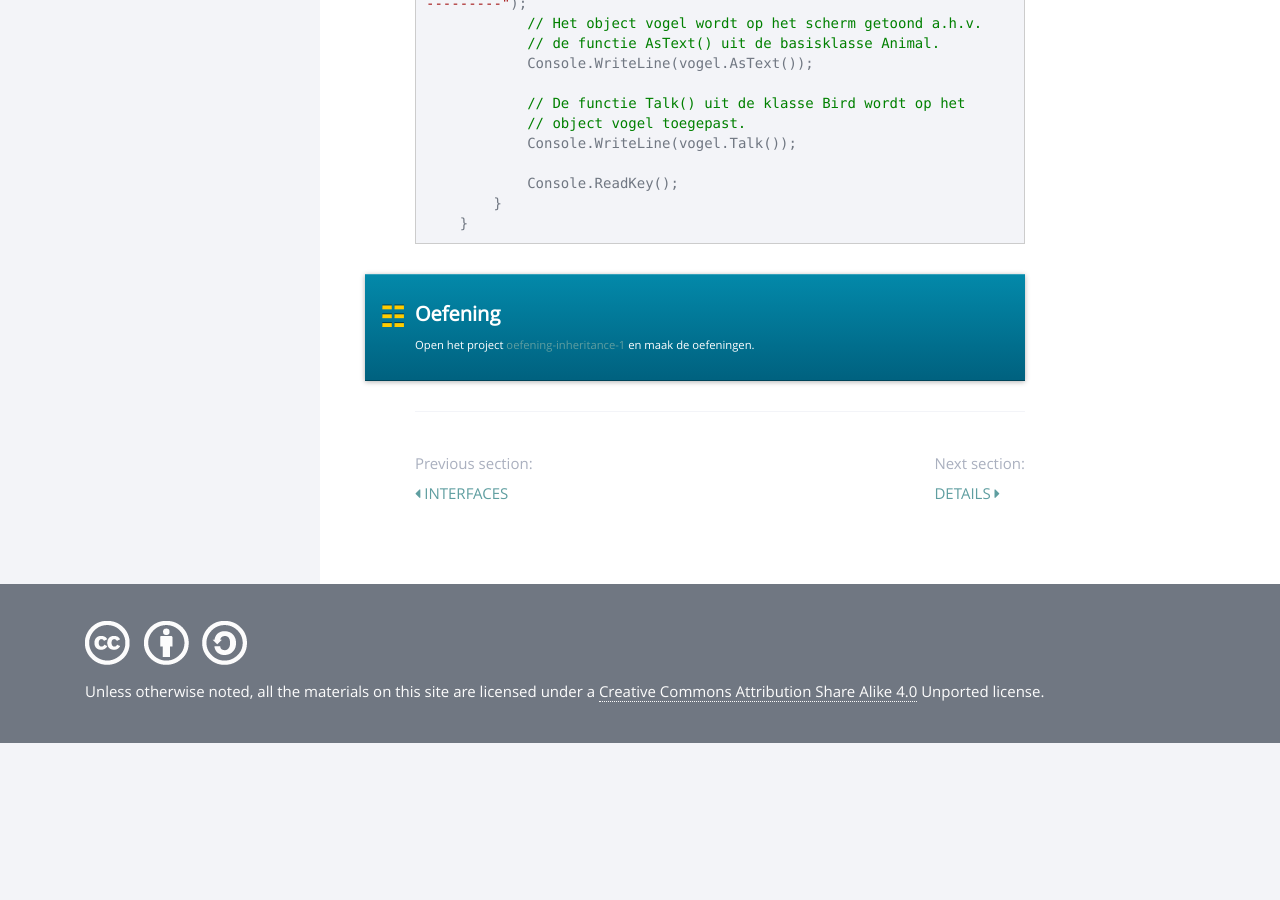
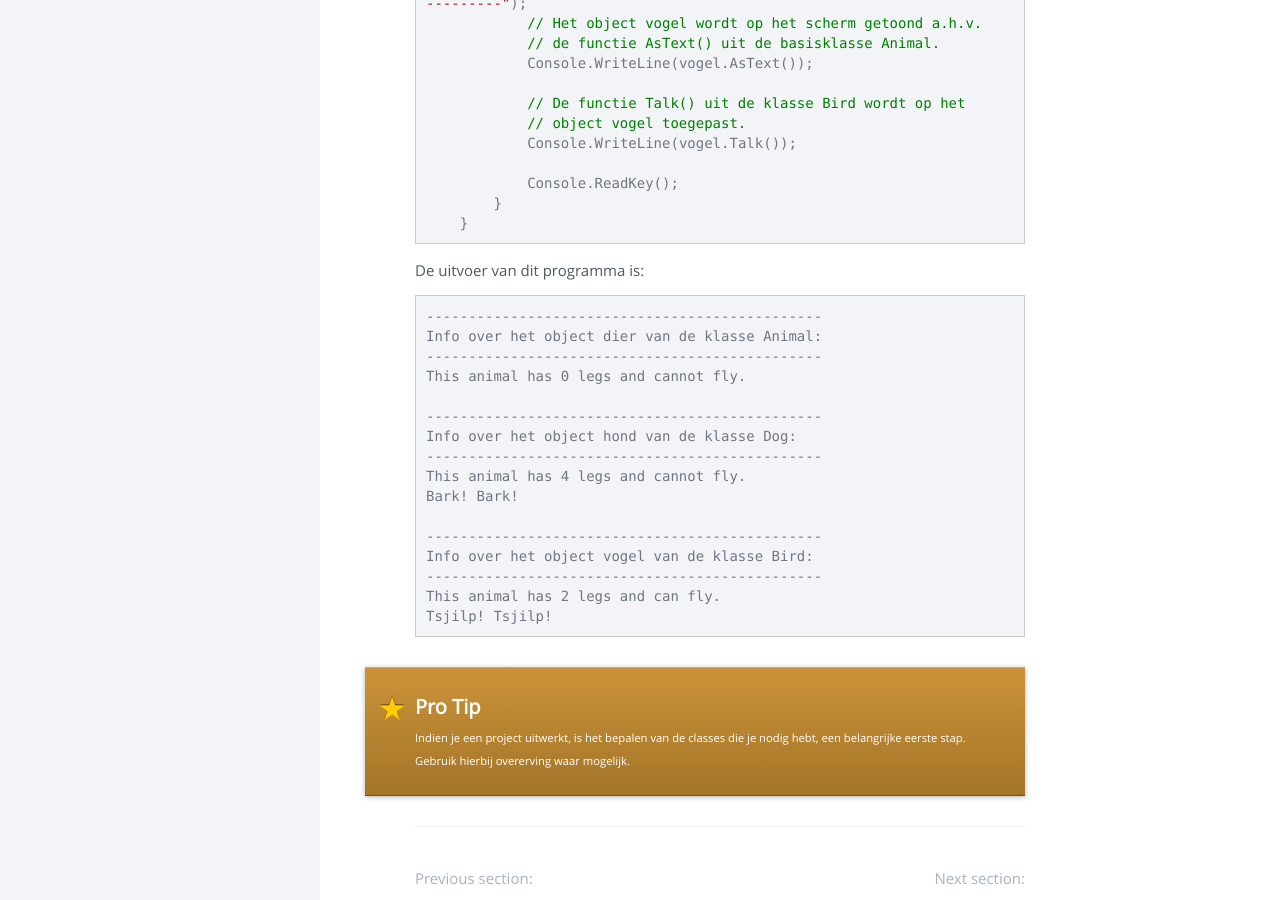
Before and after one commit to sma-it/sma-it.github.io, a Jekyll site: the page built from modules/advanced/_posts/2000-05-01-Overerving.md, in a window 1280 px wide and 900 px high, scrolled down 4732 px. Built offline with Jekyll 4.4.1, drawn with Linux system fonts in a browser that asks for light colours; nearby versions of some CDN libraries; before the commit the page ends 5475 px from its top, so only the background shows below that.

Commit message:
Added explanation

````diff
--- a/modules/advanced/_posts/2000-05-01-Overerving.md
+++ b/modules/advanced/_posts/2000-05-01-Overerving.md
@@ -176,6 +176,28 @@ Hieronder het volledig uitgewerkte voorbeeld.
         }
     }
 ```
-<div class="note oefening">
-<p>Open het project <a href="https://github.com/sma-it/oefening-inheritance-1">oefening-inheritance-1</a> en maak de oefeningen.</p>
+
+De uitvoer van dit programma is:
+
+```
+-----------------------------------------------
+Info over het object dier van de klasse Animal:
+-----------------------------------------------
+This animal has 0 legs and cannot fly.
+
+-----------------------------------------------
+Info over het object hond van de klasse Dog:
+-----------------------------------------------
+This animal has 4 legs and cannot fly.
+Bark! Bark!
+
+-----------------------------------------------
+Info over het object vogel van de klasse Bird:
+-----------------------------------------------
+This animal has 2 legs and can fly.
+Tsjilp! Tsjilp!
+```
+
+<div class="note protip">
+<p>Indien je een project uitwerkt, is het bepalen van de classes die je nodig hebt, een belangrijke eerste stap. Gebruik hierbij overerving waar mogelijk.</p>
 </div>
````
